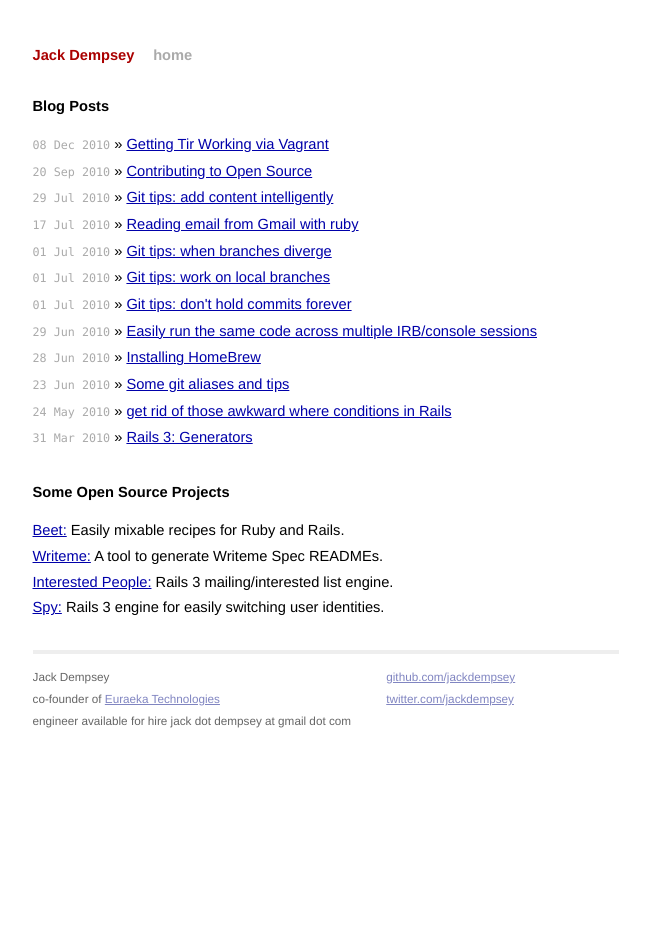
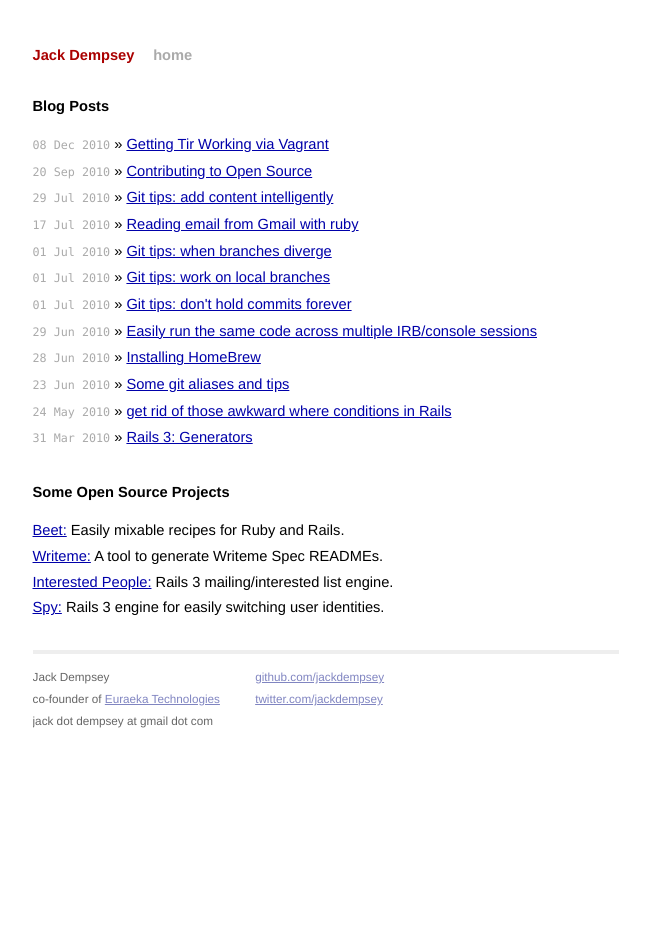
Before and after one commit to jackdempsey/jackdempsey.github.com, a Jekyll site: the page built from index.html, in a window 1280 px wide. Shown: the whole page, without its empty margins (314-964 px from the left). Built offline with Jekyll 4.4.1, drawn with Linux system fonts in a browser that asks for light colours; comment, search, counter and statistics services are not loaded.

Commit message:
remove for hire. make css be nice locally

```diff
--- a/_layouts/default.html
+++ b/_layouts/default.html
@@ -6,10 +6,10 @@
    <meta name="author" content="Jack Dempsey" />
 
    <!-- syntax highlighting CSS -->
-   <link rel="stylesheet" href="/css/syntax.css" type="text/css" />
+   <link rel="stylesheet" href="css/syntax.css" type="text/css" />
 
    <!-- Homepage CSS -->
-   <link rel="stylesheet" href="/css/screen.css" type="text/css" media="screen, projection" />
+   <link rel="stylesheet" href="css/screen.css" type="text/css" media="screen, projection" />
 
 </head>
 <body>
@@ -43,7 +43,6 @@
       <p>
         Jack Dempsey<br />
         co-founder of <a href="http://euraeka.com/">Euraeka Technologies</a><br />
-        engineer available for hire
         jack dot dempsey at gmail dot com
       </p>
     </div>
```
